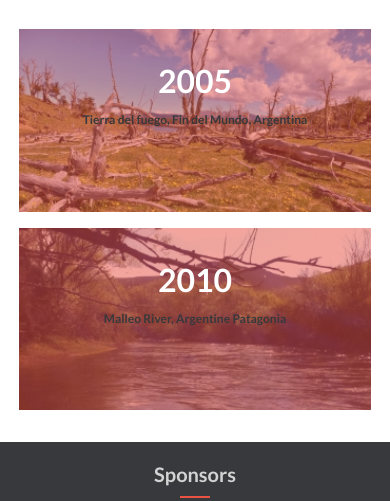
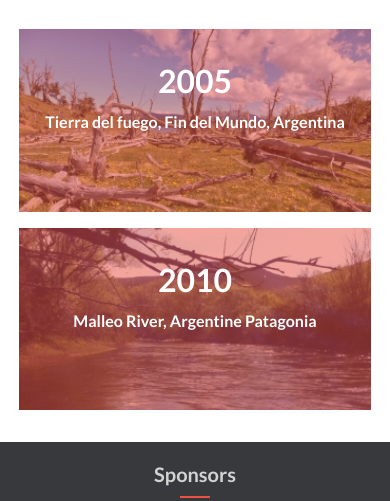
Before and after one commit to HFG43/Capstone1, a website: page about.html in a window 390 px wide. Shown: the part 1174-1675 px from the top of the page. Drawn offline with Linux system fonts and the light colour scheme.

Commit message:
Change <p> for >h3> in mobile img

```diff
--- a/style.css
+++ b/style.css
@@ -537,8 +537,8 @@ html {
   font-weight: 700;
 }
 
-#tdf div p,
-#malleo div p {
+#tdf div h3,
+#malleo div h3 {
   color: #fff;
   font-size: 1rem;
   font-weight: 700;
```
